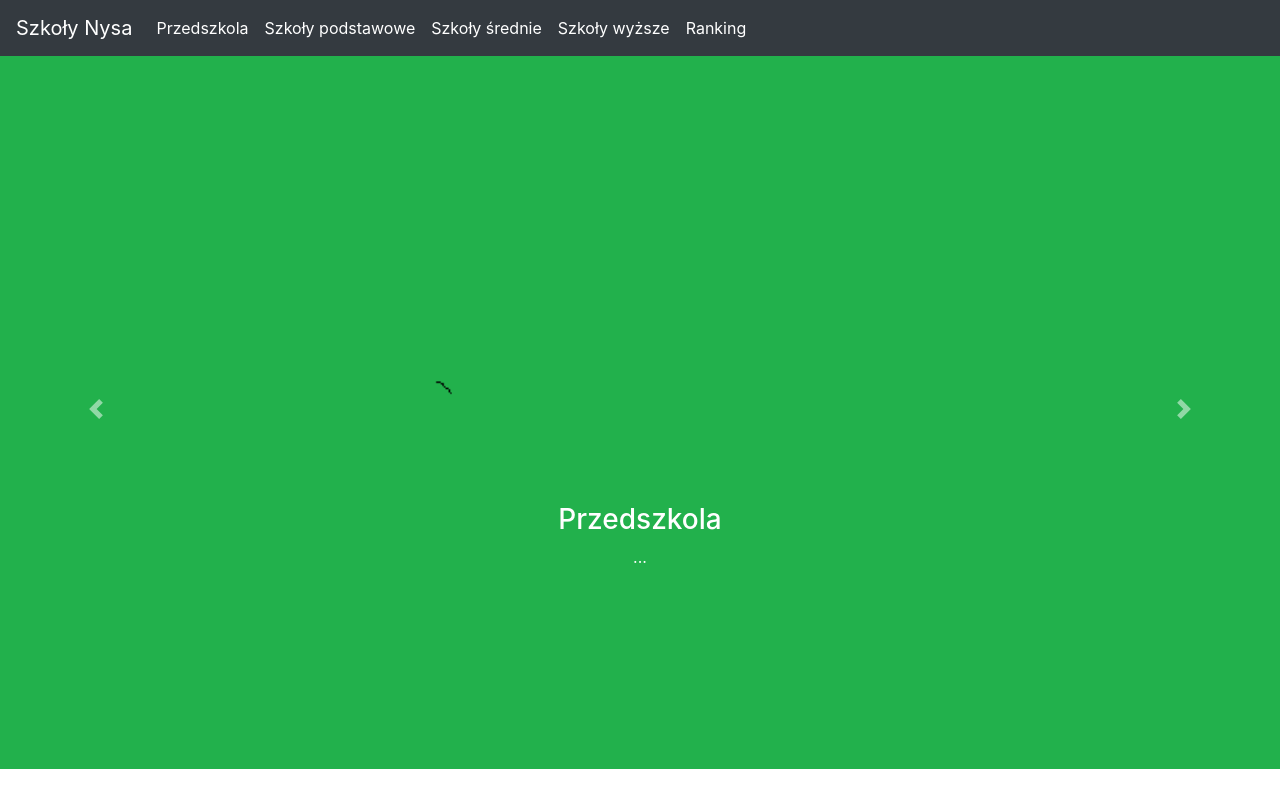
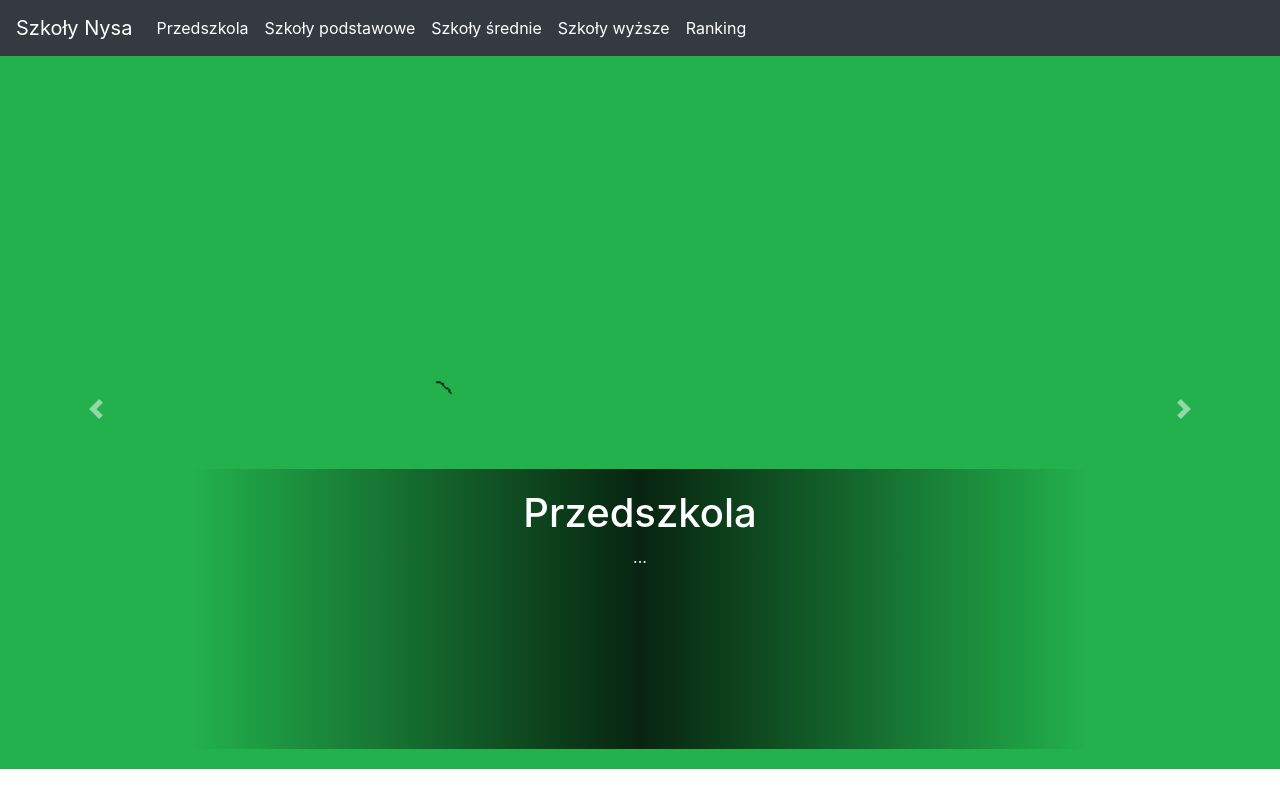
Before and after one commit to l7ssha/hackathon2017, an ASP.NET Core app: page / in a window 1280 px wide. Run offline with ASP.NET Core 8, Linux system fonts and the light colour scheme; some libraries are stand-ins or nearby versions.

Commit message:
gradient

```diff
--- a/src/hackathon/Views/Home/Index.cshtml
+++ b/src/hackathon/Views/Home/Index.cshtml
@@ -7,29 +7,29 @@
       <div class="carousel-inner">
         <div class="carousel-item active">
           <img class="d-block w-100" src="img/1.png" alt="First slide">
-            <div class="carousel-caption d-none d-md-block">
-            <h3>Przedszkola</h3>
+            <div class="carousel-caption d-none d-md-block" style="background: linear-gradient(90deg, rgba(1,1,1,0.0), rgba(1,1,1,0.8), rgba(1,1,1,0.0));">
+            <h1 style="color:white;">Przedszkola</h1>
             <p>...</p> <br><br><br><br><br><br>
             </div>
         </div>
         <div class="carousel-item">
           <img class="d-block w-100" src="img/2.png" alt="Third slide">
-            <div class="carousel-caption d-none d-md-block">
-            <h3>Szkoły podstawowe</h3>
+            <div class="carousel-caption d-none d-md-block" style="background: linear-gradient(90deg, rgba(1,1,1,0.0), rgba(1,1,1,0.8), rgba(1,1,1,0.0));">
+            <h1 style="color:white;">Szkoły podstawowe</h1>
             <p>...</p><br><br><br><br><br><br>
             </div>
         </div>
         <div class="carousel-item">
           <img class="d-block w-100" src="img/4.jpg" alt="Third slide">
-            <div class="carousel-caption d-none d-md-block">
-            <h3>Szkoły średnie</h3>
+            <div class="carousel-caption d-none d-md-block" style="background: linear-gradient(90deg, rgba(1,1,1,0.0), rgba(1,1,1,0.8), rgba(1,1,1,0.0));">
+            <h1 style="color:white;">Szkoły średnie</h1>
             <p>tak tak tak i nie</p><br><br><br><br><br><br>
             </div>
         </div>
         <div class="carousel-item">
           <img class="d-block w-100" src="img/3.jpg" alt="Third slide">
-            <div class="carousel-caption d-none d-md-block">
-            <h3>Szkoły wyższe</h3>
+            <div class="carousel-caption d-none d-md-block" style="background: linear-gradient(90deg, rgba(1,1,1,0.0), rgba(1,1,1,0.8), rgba(1,1,1,0.0));">
+            <h1 style="color:white;">Szkoły wyższe</h1>
             <p>...</p><br><br><br><br><br><br>
             </div>
         </div>
@@ -56,7 +56,16 @@
       <img class=".img-fluid w-100" src="img/3.png" alt="Third slide">
     </div>
   </div>
-</div>-->
+</div>
+
+        <div class="carousel-item">
+          <img class="d-block w-100" src="img/3.jpg" alt="Third slide">
+            <div class="carousel-caption d-none d-md-block" style=" background: rgba(1, 1, 1, 0.6); border-radius: 12px;">
+            <h1 style="color:white;">Szkoły wyższe</h1>
+            <p>...</p><br><br><br><br><br><br>
+            </div>
+        </div>
+-->
 
 @section Scripts
 {
```
